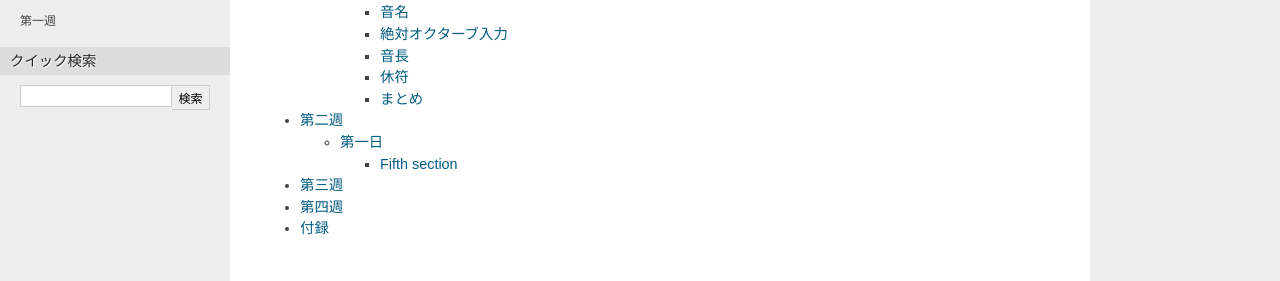
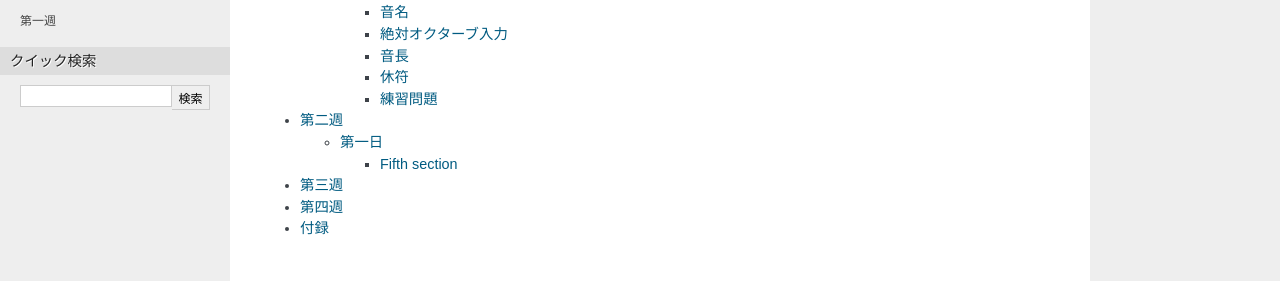
Before and after one commit to suitougreentea/lilypond-four-weeks, a Sphinx documentation site: the page built from source/index.rst, in a window 1280 px wide. Shown: the part 223-504 px from the top of the page. Built offline with Sphinx 7.4.7, drawn with Linux system fonts in a browser that asks for light colours; pages that are not in the unit, such as notebooks, are missing from menus.

Commit message:
week_1/day_2: Remove summary and add exercise header (contents are added later)

```diff
--- a/source/week_1/day_2.rst
+++ b/source/week_1/day_2.rst
@@ -188,7 +188,7 @@ LilyPondはもう一種類、空白休符と呼ばれる特殊な休符が存在
 空白休符は、声部が1つの譜ではほとんど用いられないが、複数の声部を持つ場合に用いることがある。TODO
 
 
-.. _basic-input-summary:
+.. _exercise-1-2:
 
-まとめ
-------
+練習問題
+--------
```
